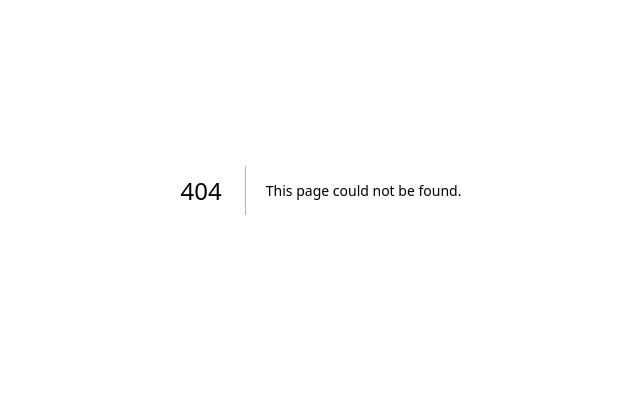
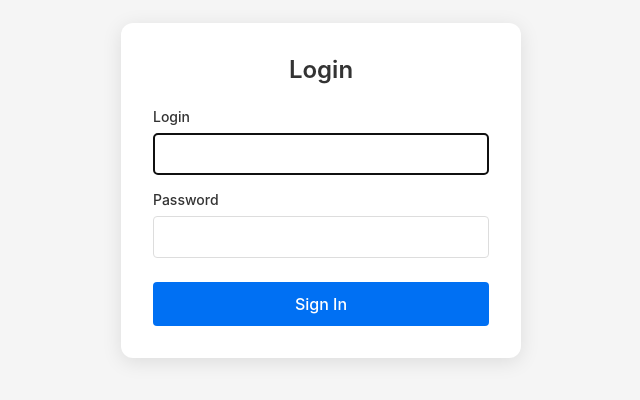
Before and after one commit to Xoxa2244/Sales_agent, a Next.js app: page /login in a window 1280 px wide. Before the commit this address had no page. Shown: the part 210-610 px from the top of the page, without its empty margins (319-959 px from the left). Built offline with nearby package versions, Linux system fonts and the light colour scheme.

Commit message:
Add login/password protection (Login: Demo24, Password: Qwerty4321!)

```diff
--- /dev/null
+++ b/app/login/page.tsx
@@ -0,0 +1,144 @@
+"use client";
+
+import { useState, useEffect } from "react";
+import { useRouter } from "next/navigation";
+
+const LOGIN = "Demo24";
+const PASSWORD = "Qwerty4321!";
+
+export default function LoginPage() {
+  const [login, setLogin] = useState("");
+  const [password, setPassword] = useState("");
+  const [error, setError] = useState("");
+  const router = useRouter();
+
+  useEffect(() => {
+    // Check if already authenticated
+    if (typeof window !== "undefined") {
+      const isAuth = sessionStorage.getItem("isAuthenticated");
+      if (isAuth === "true") {
+        router.push("/");
+      }
+    }
+  }, [router]);
+
+  const handleSubmit = (e: React.FormEvent) => {
+    e.preventDefault();
+    setError("");
+
+    if (login === LOGIN && password === PASSWORD) {
+      if (typeof window !== "undefined") {
+        sessionStorage.setItem("isAuthenticated", "true");
+        router.push("/");
+      }
+    } else {
+      setError("Invalid login or password");
+    }
+  };
+
+  return (
+    <div
+      style={{
+        minHeight: "100vh",
+        display: "flex",
+        alignItems: "center",
+        justifyContent: "center",
+        backgroundColor: "#f5f5f5",
+      }}
+    >
+      <div
+        style={{
+          backgroundColor: "white",
+          padding: "2rem",
+          borderRadius: "12px",
+          boxShadow: "0 4px 20px rgba(0,0,0,0.1)",
+          width: "100%",
+          maxWidth: "400px",
+        }}
+      >
+        <h1 style={{ marginBottom: "1.5rem", fontSize: "1.5rem", fontWeight: "600", textAlign: "center" }}>
+          Login
+        </h1>
+
+        <form onSubmit={handleSubmit}>
+          <div style={{ marginBottom: "1rem" }}>
+            <label
+              htmlFor="login"
+              style={{ display: "block", marginBottom: "0.5rem", fontWeight: "500", fontSize: "14px" }}
+            >
+              Login
+            </label>
+            <input
+              id="login"
+              type="text"
+              value={login}
+              onChange={(e) => setLogin(e.target.value)}
+              style={{
+                width: "100%",
+                padding: "0.75rem",
+                border: "1px solid #ddd",
+                borderRadius: "4px",
+                fontSize: "14px",
+              }}
+              autoFocus
+            />
+          </div>
+
+          <div style={{ marginBottom: "1.5rem" }}>
+            <label
+              htmlFor="password"
+              style={{ display: "block", marginBottom: "0.5rem", fontWeight: "500", fontSize: "14px" }}
+            >
+              Password
+            </label>
+            <input
+              id="password"
+              type="password"
+              value={password}
+              onChange={(e) => setPassword(e.target.value)}
+              style={{
+                width: "100%",
+                padding: "0.75rem",
+                border: "1px solid #ddd",
+                borderRadius: "4px",
+                fontSize: "14px",
+              }}
+            />
+          </div>
+
+          {error && (
+            <div
+              style={{
+                marginBottom: "1rem",
+                padding: "0.75rem",
+                backgroundColor: "#fee",
+                color: "#dc3545",
+                borderRadius: "4px",
+                fontSize: "14px",
+              }}
+            >
+              {error}
+            </div>
+          )}
+
+          <button
+            type="submit"
+            style={{
+              width: "100%",
+              padding: "0.75rem",
+              backgroundColor: "#0070f3",
+              color: "white",
+              border: "none",
+              borderRadius: "4px",
+              fontSize: "16px",
+              fontWeight: "500",
+              cursor: "pointer",
+            }}
+          >
+            Sign In
+          </button>
+        </form>
+      </div>
+    </div>
+  );
+}
```
Also changed, not shown: app/admin/page.tsx (+25 -0 lines), app/page.tsx (+25 -0 lines).
